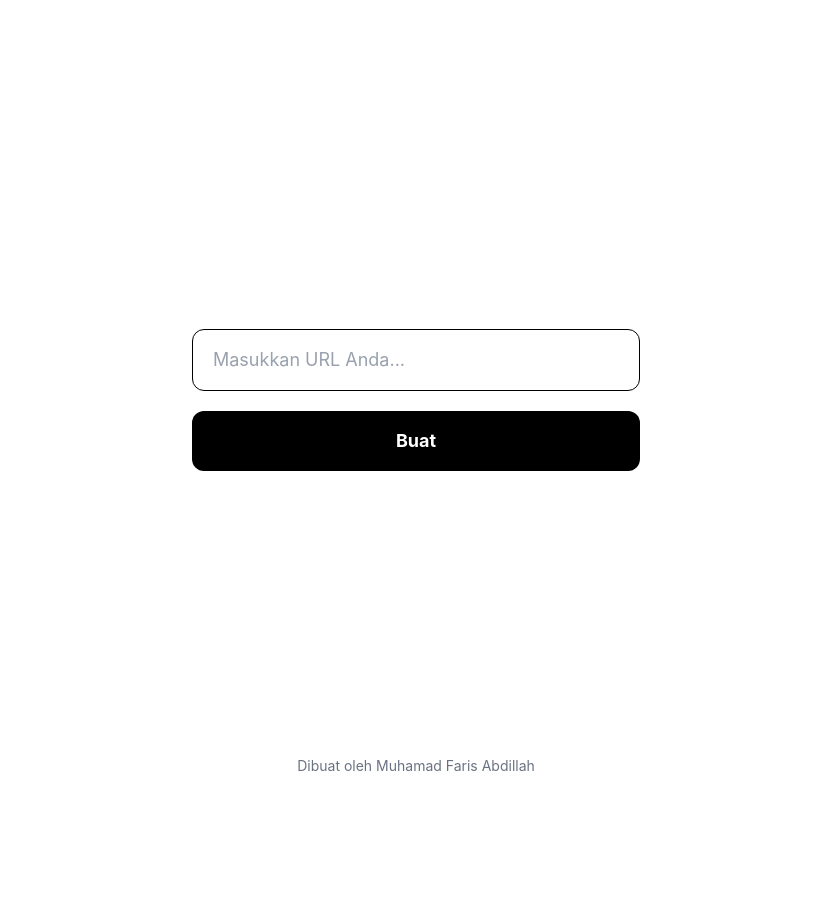
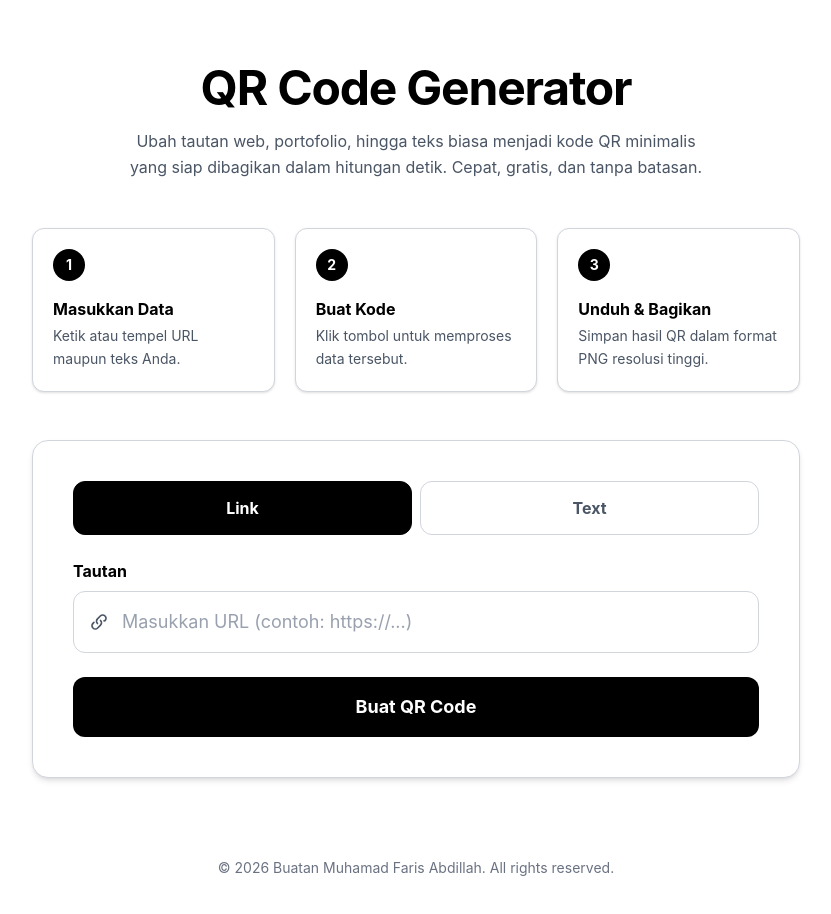
Before and after one commit to m-farisabdillah/generator-qr, a React (Vite) app: page / in a window 1280 px wide. Shown: the top 914 px of the page, without its empty margins (224-1055 px from the left). Before the commit the page ends 800 px from the top, so only its background shows below. Built offline with nearby package versions, Linux system fonts and the light colour scheme.

Commit message:
Perbiki Tampilan

```diff
--- a/src/App.jsx
+++ b/src/App.jsx
@@ -1,7 +1,31 @@
 import { useRef, useState } from 'react'
 import QRCode from 'react-qr-code'
 
+const steps = [
+  {
+    number: '1',
+    title: 'Masukkan Data',
+    description: 'Ketik atau tempel URL maupun teks Anda.',
+  },
+  {
+    number: '2',
+    title: 'Buat Kode',
+    description: 'Klik tombol untuk memproses data tersebut.',
+  },
+  {
+    number: '3',
+    title: 'Unduh & Bagikan',
+    description: 'Simpan hasil QR dalam format PNG resolusi tinggi.',
+  },
+]
+
+const inputTypes = [
+  { id: 'link', label: 'Link' },
+  { id: 'text', label: 'Text' },
+]
+
 function App() {
+  const [inputType, setInputType] = useState('link')
   const [input, setInput] = useState('')
   const [qrUrl, setQrUrl] = useState('')
   const [loading, setLoading] = useState(false)
@@ -52,30 +76,127 @@ function App() {
   }
 
   return (
-    <div className="relative flex min-h-screen items-center justify-center bg-white px-6 py-10 font-sans text-black sm:px-10">
-      <div className="w-full max-w-sm sm:max-w-md">
+    <div className="flex min-h-screen flex-col bg-white font-sans text-black">
+      <main className="flex w-full flex-1 flex-col items-center justify-start px-4 py-12 sm:px-6 sm:py-16">
+        <div className="flex w-full max-w-3xl flex-col gap-10 sm:gap-12">
+          <header className="text-center">
+            <h1 className="text-3xl font-bold tracking-tight text-black sm:text-4xl md:text-5xl">
+              QR Code Generator
+            </h1>
+            <p className="mx-auto mt-4 max-w-xl text-sm leading-relaxed text-gray-600 sm:text-base">
+              Ubah tautan web, portofolio, hingga teks biasa menjadi kode QR
+              minimalis yang siap dibagikan dalam hitungan detik. Cepat, gratis,
+              dan tanpa batasan.
+            </p>
+          </header>
+
+          <section className="grid grid-cols-1 gap-4 sm:grid-cols-3 sm:gap-5">
+            {steps.map((step) => (
+              <div
+                key={step.number}
+                className="rounded-xl border border-gray-300 bg-white p-5 shadow-sm"
+              >
+                <span className="flex h-8 w-8 items-center justify-center rounded-full bg-black text-sm font-bold text-white">
+                  {step.number}
+                </span>
+                <h2 className="mt-4 text-sm font-bold text-black sm:text-base">
+                  {step.title}
+                </h2>
+                <p className="mt-1 text-xs leading-relaxed text-gray-600 sm:text-sm">
+                  {step.description}
+                </p>
+              </div>
+            ))}
+          </section>
+
+          <section className="rounded-2xl border border-gray-300 bg-white p-6 shadow-md sm:p-10">
             {!loading && !showResult && (
-          <div className="flex flex-col gap-4 sm:gap-5">
+              <div className="flex flex-col gap-6">
+                <div className="grid grid-cols-2 gap-2">
+                  {inputTypes.map((type) => (
+                    <button
+                      key={type.id}
+                      type="button"
+                      onClick={() => setInputType(type.id)}
+                      className={`rounded-xl py-3 text-sm font-bold transition focus:outline-none focus:ring-2 focus:ring-gray-400 sm:py-3.5 sm:text-base ${
+                        inputType === type.id
+                          ? 'border border-black bg-black text-white'
+                          : 'border border-gray-300 bg-white text-gray-600 hover:border-black hover:text-black'
+                      }`}
+                    >
+                      {type.label}
+                    </button>
+                  ))}
+                </div>
+
+                {inputType === 'link' ? (
+                  <div>
+                    <label
+                      htmlFor="qr-input"
+                      className="mb-2 block text-sm font-bold text-black sm:text-base"
+                    >
+                      Tautan
+                    </label>
+                    <div className="relative">
+                      <span className="pointer-events-none absolute inset-y-0 left-4 flex items-center text-gray-600">
+                        <svg
+                          className="h-5 w-5"
+                          fill="none"
+                          stroke="currentColor"
+                          strokeWidth={2}
+                          viewBox="0 0 24 24"
+                          xmlns="http://www.w3.org/2000/svg"
+                          aria-hidden="true"
+                        >
+                          <path
+                            strokeLinecap="round"
+                            strokeLinejoin="round"
+                            d="M13.828 10.172a4 4 0 010 5.656l-3.414 3.414a4 4 0 01-5.657-5.657l1.172-1.172M10.172 13.828a4 4 0 010-5.656l3.414-3.414a4 4 0 015.657 5.657L18.07 10.586"
+                          />
+                        </svg>
+                      </span>
                       <input
+                        id="qr-input"
                         type="text"
                         value={input}
                         onChange={(e) => setInput(e.target.value)}
                         onKeyDown={(e) => e.key === 'Enter' && handleCreate()}
-              placeholder="Masukkan URL Anda..."
-              className="w-full rounded-xl border border-black bg-white px-5 py-3.5 text-base text-black placeholder-gray-400 outline-none transition focus:ring-2 focus:ring-black sm:py-4 sm:text-lg"
+                        placeholder="Masukkan URL (contoh: https://...)"
+                        className="w-full rounded-xl border border-gray-300 bg-white py-3.5 pl-12 pr-4 text-base text-black placeholder-gray-400 outline-none transition focus:border-black focus:ring-2 focus:ring-black sm:py-4 sm:text-lg"
                       />
+                    </div>
+                  </div>
+                ) : (
+                  <div>
+                    <label
+                      htmlFor="qr-text"
+                      className="mb-2 block text-sm font-bold text-black sm:text-base"
+                    >
+                      Teks
+                    </label>
+                    <textarea
+                      id="qr-text"
+                      rows={5}
+                      value={input}
+                      onChange={(e) => setInput(e.target.value)}
+                      placeholder="Ketik atau tempel teks Anda di sini..."
+                      className="w-full resize-y rounded-xl border border-gray-300 bg-white px-4 py-3.5 text-base text-black placeholder-gray-400 outline-none transition focus:border-black focus:ring-2 focus:ring-black sm:text-lg"
+                    />
+                  </div>
+                )}
+
                 <button
                   type="button"
                   onClick={handleCreate}
                   className="w-full rounded-xl bg-black py-3.5 text-base font-bold text-white transition hover:bg-gray-700 focus:outline-none focus:ring-2 focus:ring-gray-400 sm:py-4 sm:text-lg"
                 >
-              Buat
+                  Buat QR Code
                 </button>
               </div>
             )}
 
             {loading && (
-          <div className="flex flex-col items-center gap-5 py-8">
+              <div className="flex flex-col items-center gap-5 py-8 sm:py-10">
                 <div className="h-10 w-10 animate-spin rounded-full border-4 border-gray-200 border-t-black" />
                 <p className="animate-pulse text-lg font-medium text-black sm:text-xl">
                   Memproses...
@@ -84,8 +205,8 @@ function App() {
             )}
 
             {showResult && (
-          <div className="flex flex-col items-center gap-6">
-            <div className="rounded-xl border border-black bg-white p-6 shadow-[0_10px_30px_rgba(0,0,0,0.12)] sm:p-8">
+              <div className="flex flex-col items-center gap-6 sm:gap-7">
+                <div className="rounded-xl border border-gray-300 bg-white p-6 shadow-sm sm:p-8">
                   <QRCode
                     ref={qrRef}
                     value={qrUrl}
@@ -98,21 +219,25 @@ function App() {
                   onClick={downloadQR}
                   className="w-full rounded-xl bg-black py-3.5 text-base font-bold text-white transition hover:bg-gray-700 focus:outline-none focus:ring-2 focus:ring-gray-400 sm:py-4 sm:text-lg"
                 >
-              Download
+                  Download PNG
                 </button>
                 <button
                   type="button"
                   onClick={handleBack}
                   className="w-full rounded-xl border border-black bg-white py-3.5 text-base font-bold text-black transition hover:bg-gray-100 focus:outline-none focus:ring-2 focus:ring-gray-400 sm:py-4 sm:text-lg"
                 >
-              Kembali
+                  Buat QR Lainnya
                 </button>
               </div>
             )}
+          </section>
         </div>
+      </main>
 
-      <footer className="absolute bottom-4 left-0 w-full text-center text-sm text-gray-500 sm:bottom-6">
-        Dibuat oleh Muhamad Faris Abdillah
+      <footer className="px-4 pb-8 pt-4 text-center sm:pb-10">
+        <p className="text-sm text-gray-500">
+          © 2026 Buatan Muhamad Faris Abdillah. All rights reserved.
+        </p>
       </footer>
     </div>
   )
```
Lines whose indentation alone changed are shown as unchanged.
